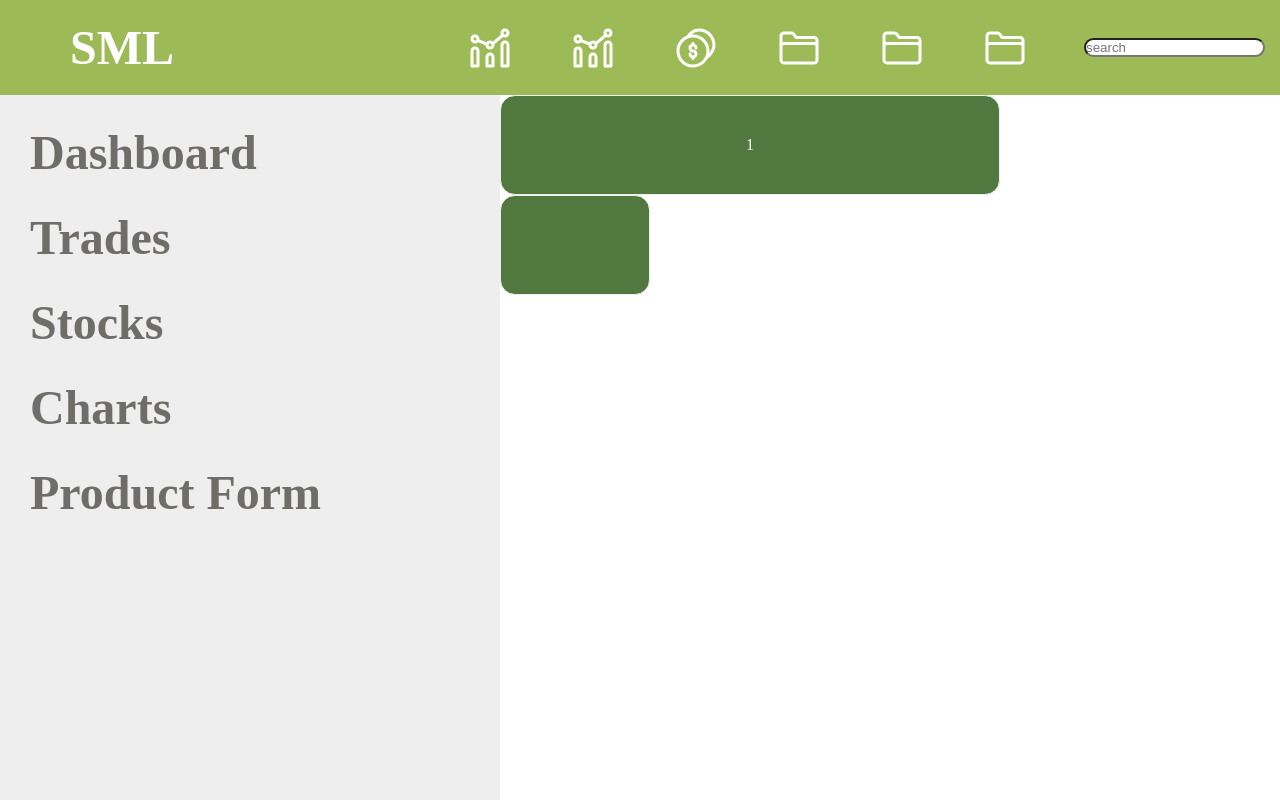
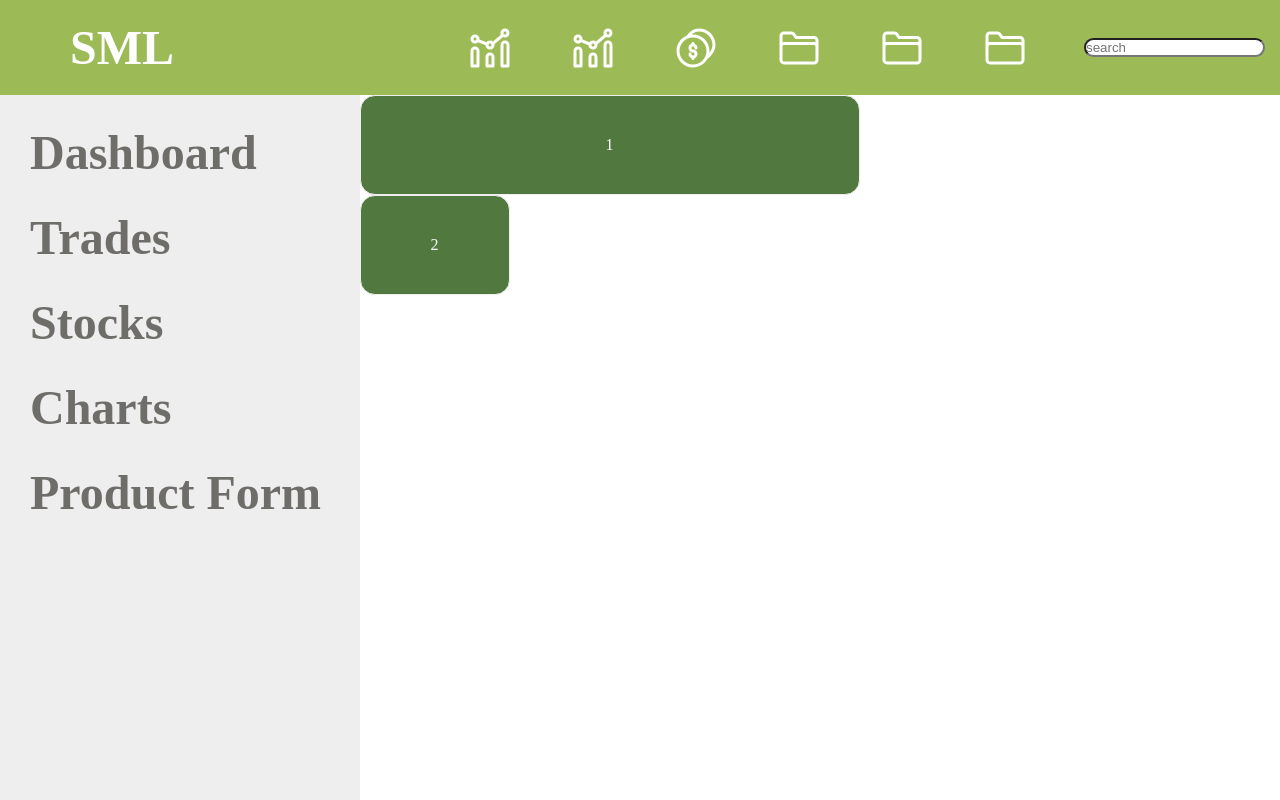
Before and after one commit to Markito97/Dashboard, a React (Create React App) app in the folder client/: page /dashboard in a window 1280 px wide. Built offline with nearby package versions, Linux system fonts and the light colour scheme.

Commit message:
micro-fix-interfaces

```diff
--- a/client/src/App.css
+++ b/client/src/App.css
@@ -353,3 +353,9 @@ td:last-child {
   margin: 25px;
   width: 100%;
 }
+
+.dashboard__content {
+  width: 100%;
+  display: flex;
+  justify-content: space-between;
+}
--- a/client/src/App.tsx
+++ b/client/src/App.tsx
@@ -3,7 +3,7 @@ import "./App.css";
 import { BrowserRouter, Route, Routes } from "react-router-dom";
 import { NavBar } from "./components/NavBar";
 import { SideBar } from "./components/SIdeBar";
-import { DashBoard } from "./components/dashboard/Dashboard";
+import { DashBoard } from "./components/Dashboard";
 import { Trades } from "./components/Trades";
 import { Stocks } from "./components/Stocks";
 import { Charts } from "./components/Charts";
@@ -11,42 +11,7 @@ import { ProductFrom } from "./components/ProductForm";
 import { useState } from "react";
 
 export const App = () => {
-  const [isSale, setIsSale] = useState<string[]>(["aboba"]);
-  const mockData = [
-    {
-      date: "DD-MM-YY",
-      id: 1,
-      title: "-/--/-",
-      description: "-/--/-",
-      category: "A",
-      purchaseDollars: 100,
-      marginPercent: 50,
-      amount: 5,
-      priceDollars: 150,
-    },
-    {
-      date: "DD-MM-YY",
-      id: 2,
-      title: "T-/--/-",
-      description: "-/--/-",
-      category: "C",
-      purchaseDollars: 200,
-      marginPercent: 50,
-      amount: 19,
-      priceDollars: 350,
-    },
-    {
-      date: "DD-MM-YY",
-      id: 2,
-      title: "-/--/-",
-      description: "-/--/-",
-      category: "B",
-      purchaseDollars: 500,
-      marginPercent: 50,
-      amount: 15,
-      priceDollars: 750,
-    },
-  ];
+  const [sales, setSales] = useState<string[]>(["123", "123", "123"]);
 
   return (
     <BrowserRouter>
@@ -57,7 +22,7 @@ export const App = () => {
           <Routes>
             <Route
               path={"/dashboard"}
-              element={<DashBoard isSale={isSale} setIsSale={setIsSale} />}
+              element={<DashBoard sales={sales} setSales={setSales} />}
             />
             <Route path={"/trades"} element={<Trades />} />
             <Route path={"/stocks"} element={<Stocks />} />
--- /dev/null
+++ b/client/src/components/Dashboard.tsx
@@ -0,0 +1,24 @@
+import { Dispatch, FC, useState } from "react";
+import { CheckOutTest } from "./dashboard/CheckOut";
+import { Products } from "./dashboard/Products";
+import { Tables } from "./Tables";
+import React from "react";
+import { ISales } from "../types/types";
+
+export const DashBoard: FC<ISales> = ({ sales, setSales }) => {
+  console.log(sales);
+  const [id, setId] = useState("");
+  const [isShow, setIsShow] = useState(false);
+  const showHandler = (e: React.MouseEvent) => {
+    const id = (e.target as HTMLElement).id;
+    setId(id);
+    setIsShow(true);
+  };
+
+  return (
+    <div className="dashboard__content">
+      {isShow ? <Products /> : <Tables id={id} onClick={showHandler} />}
+      <CheckOutTest id={id} isShow={isShow} sales={sales} setSales={setSales} />
+    </div>
+  );
+};
--- /dev/null
+++ b/client/src/components/Tables.tsx
@@ -0,0 +1,13 @@
+import { FC } from "react";
+import { IShowHandler } from "../types/types";
+import { LargeTable } from "./dashboard/LargeTable";
+import { SmallTable } from "./dashboard/SmallTable";
+
+export const Tables: FC<IShowHandler> = ({ id, onClick }) => {
+  return (
+    <div>
+      <LargeTable id={id} onClick={onClick} />
+      <SmallTable id={id} onClick={onClick} />
+    </div>
+  );
+};
--- a/client/src/components/dashboard/CheckOut.tsx
+++ b/client/src/components/dashboard/CheckOut.tsx
@@ -1,27 +1,65 @@
-import { FC } from "react";
+import { FC, useState } from "react";
 import { MyRippleBtn } from "../../assets/UI/buttons/MyButtons";
+import { ISales } from "../../types/types";
 
 interface ICheckProps {
+  id: string;
   isShow: boolean;
+  sales: string[];
+  setSales: React.Dispatch<any>;
 }
 
-export const CheckOutTest: FC<ICheckProps> = ({ isShow }) => {
+export const CheckOutTest: FC<ICheckProps> = ({
+  id,
+  isShow,
+  sales,
+  setSales,
+}) => {
+  const [large, setLarge] = useState<any>([]);
+  const [small, setSmall] = useState<any>([]);
+
+  const addProducts = () => {
+    if (id === "1") {
+      setLarge([...large, "zopa"]);
+    } else {
+      setSmall([...small, "aboba"]);
+    }
+  };
+
   if (isShow) {
     return (
       <div className="check__out__test">
         <div className="check__out__list__item">
-          <div className="check__out__item">
-            <div className="item__num">1</div>
-            <div className="item__title">Title</div>
-            <div className="item__description">Description</div>
-            <div className="item__amount">5</div>
-            <div className="item__remove">remove</div>
-          </div>
+          {id === "1" ? <h1>small</h1> : <h1>large</h1>}
         </div>
-        <MyRippleBtn ripple={"#ffffff"}>Paid</MyRippleBtn>
+        <MyRippleBtn onClick={addProducts} ripple={"#ffffff"}>
+          Paid
+        </MyRippleBtn>
       </div>
     );
   } else {
     return null;
   }
 };
+
+{
+  /* <div className="check__out__item"> */
+}
+{
+  /* <div className="item__num">1</div> */
+}
+{
+  /* <div className="item__title">Title</div> */
+}
+{
+  /* <div className="item__description">Description</div> */
+}
+{
+  /* <div className="item__amount">5</div> */
+}
+{
+  /* <div className="item__remove">remove</div> */
+}
+{
+  /* </div> */
+}
--- a/client/src/components/dashboard/Dashboard.tsx
+++ /dev/null
@@ -1,20 +0,0 @@
-import React, { useState, FC, SetStateAction, Dispatch } from "react";
-import { MyRippleBtn } from "../../assets/UI/buttons/MyButtons";
-import { CheckOutTest } from "./CheckOut";
-import { LargeTable } from "./LargeTable";
-import { Products } from "./Products";
-import { SmallTable } from "./SmallTable";
-
-interface IIsSales {
-  isSale: string[];
-  setIsSale: React.Dispatch<React.SetStateAction<string[]>>;
-}
-
-export const DashBoard: FC<IIsSales> = ({ isSale, setIsSale }) => {
-  return (
-    <div>
-      <LargeTable />
-      <SmallTable />
-    </div>
-  );
-};
--- a/client/src/components/dashboard/LargeTable.tsx
+++ b/client/src/components/dashboard/LargeTable.tsx
@@ -1,3 +1,10 @@
-export const LargeTable = () => {
-  return <div className="large__table">1</div>;
+import { FC } from "react";
+import { IShowHandler } from "../../types/types";
+
+export const LargeTable: FC<IShowHandler> = ({ onClick }) => {
+  return (
+    <div id={"1"} onClick={onClick} className="large__table">
+      1
+    </div>
+  );
 };
--- a/client/src/components/dashboard/Products.tsx
+++ b/client/src/components/dashboard/Products.tsx
@@ -1,13 +1,6 @@
-import { FC } from "react";
-import { MyRippleBtn } from "../../assets/UI/buttons/MyButtons";
 import { MyProductCard } from "../../assets/UI/productCard/MyProductCard";
 
-interface IIsSales {
-  isSale: string[];
-  setIsSale: React.Dispatch<React.SetStateAction<string[]>>;
-}
-
-export const Products: FC<IIsSales> = ({ isSale, setIsSale }) => {
+export const Products = () => {
   return (
     <div className="product__list">
       <MyProductCard />
--- a/client/src/components/dashboard/SmallTable.tsx
+++ b/client/src/components/dashboard/SmallTable.tsx
@@ -1,15 +1,10 @@
-import { useState } from "react";
-import { CheckOutTest } from "./CheckOut";
+import { FC } from "react";
+import { IShowHandler } from "../../types/types";
 
-export const SmallTable = () => {
-  const [small, setSmall] = useState("");
-  const [isShow, setIsShow] = useState(false);
-  const check = () => {
-    setIsShow(true);
-  };
+export const SmallTable: FC<IShowHandler> = ({ onClick }) => {
   return (
-    <div onClick={check} className="small__table">
-      <CheckOutTest isShow={isShow} />
+    <div id={"2"} onClick={onClick} className="small__table">
+      2
     </div>
   );
 };
```
Also changed, not shown: client/src/types/types.tsx (+12 -0 lines).
